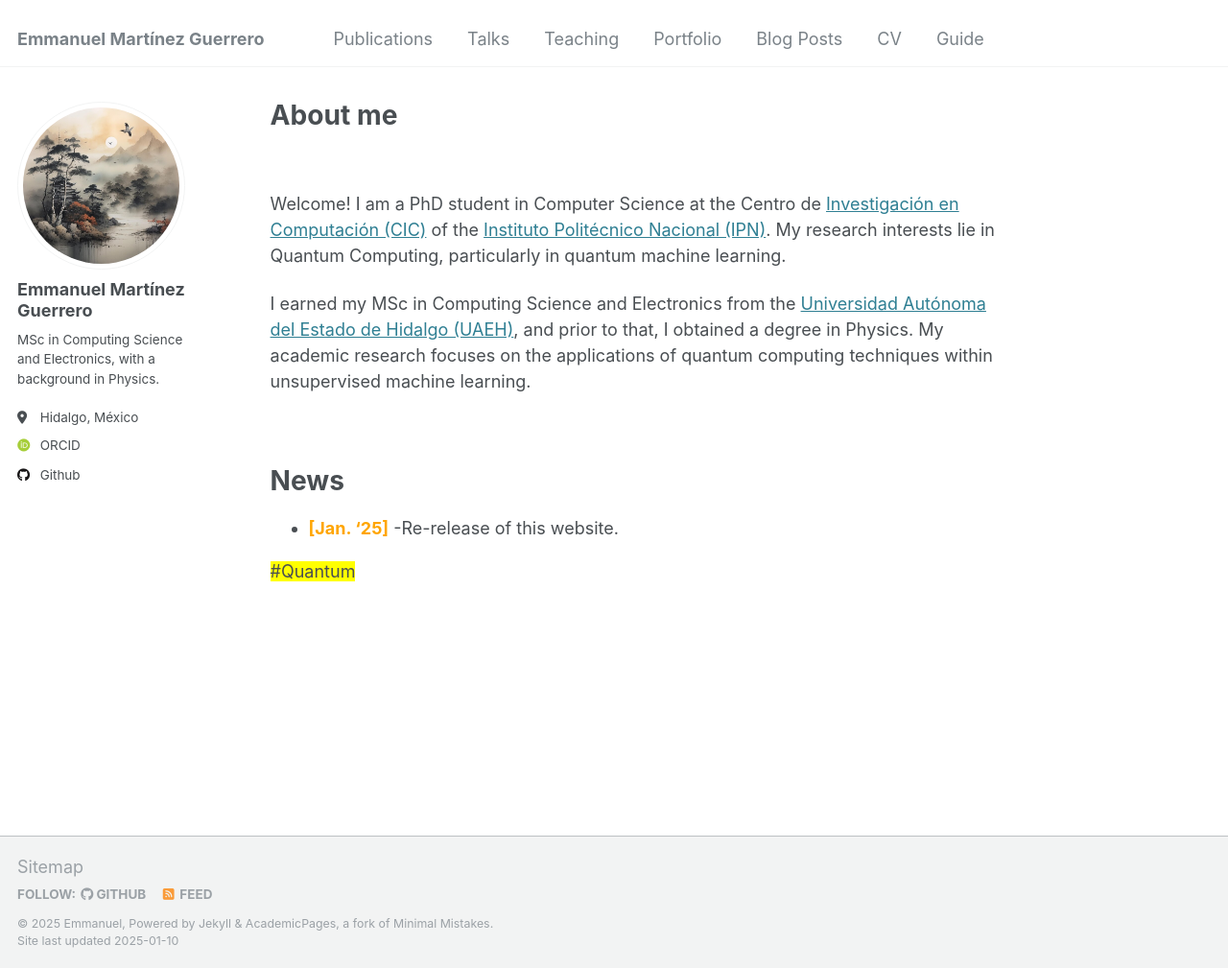
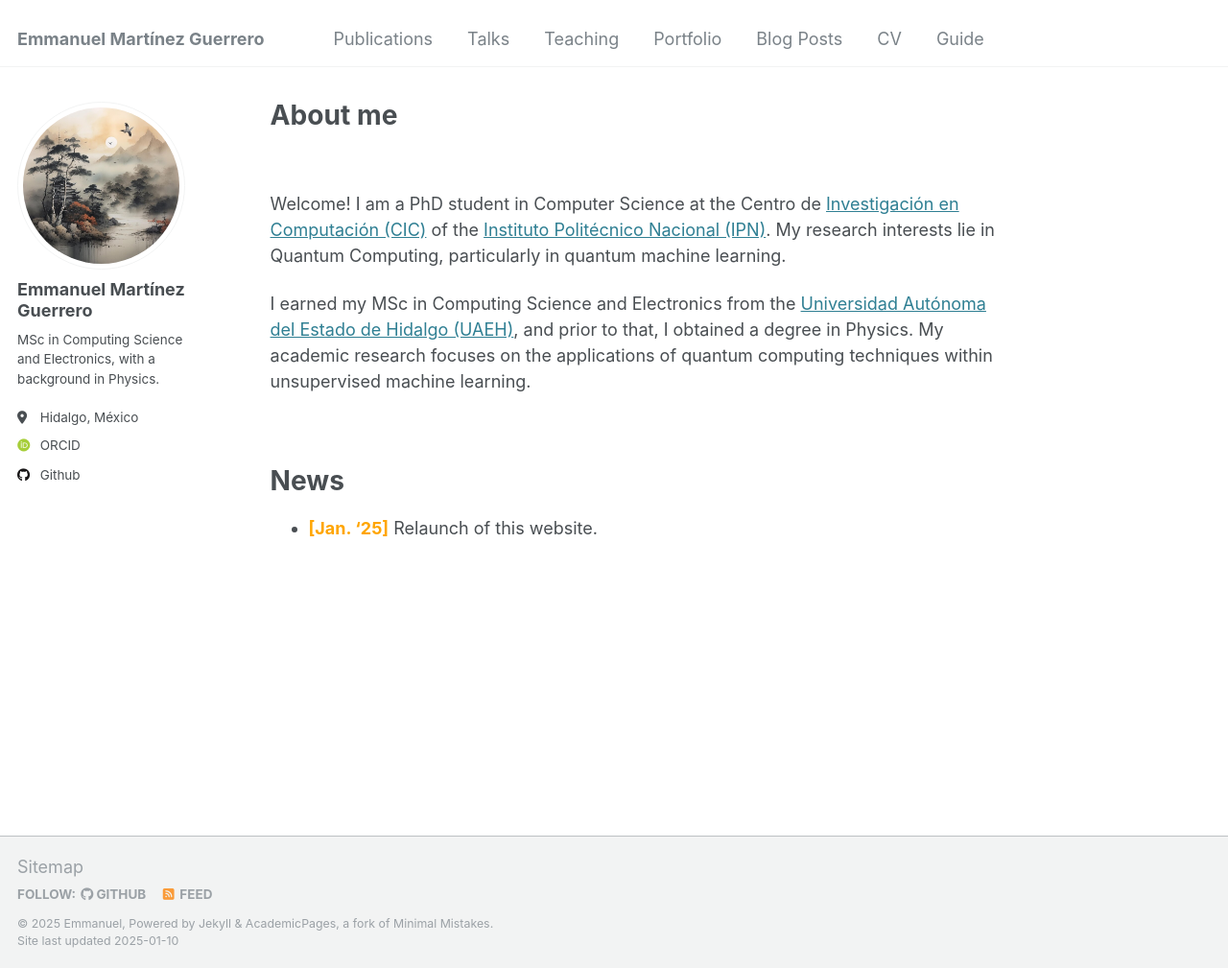
Before and after one commit to EmX-Mtz/EmX-Mtz.github.io, a Jekyll site: the page built from _pages/about.md, in a window 1280 px wide and 1009 px high. Shown: the whole window at 96% size. Built offline with Jekyll 4.4.1, drawn with Linux system fonts in a browser that asks for light colours; some web fonts are replaced.

Commit message:
about.md

```diff
--- a/_pages/about.md
+++ b/_pages/about.md
@@ -18,6 +18,6 @@ My academic research focuses on the applications of quantum computing techniques
 
 # News
 
-- <span style="color:orange;">**[Jan. '25]**</span> -Re-release of this website.
+- <span style="color:orange;">**[Jan. '25]**</span> Relaunch of this website.
 
-<span style="background-color:yellow;">#Quantum</span>
+<!-- <span style="background-color:yellow;">#Quantum</span>  -->
```
